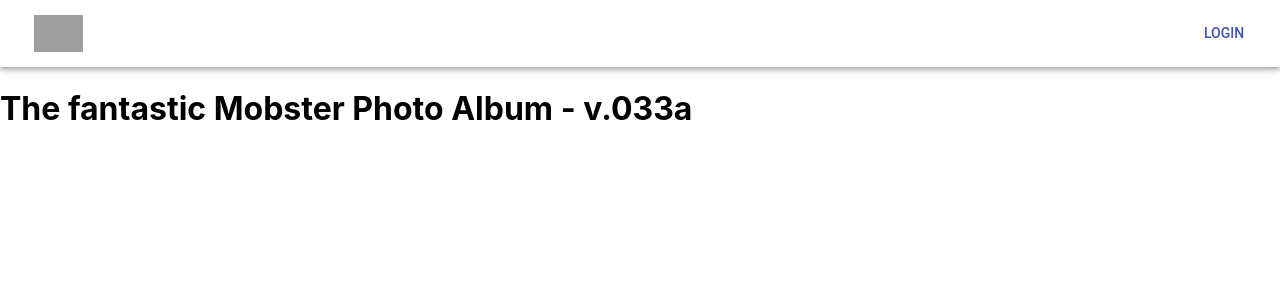
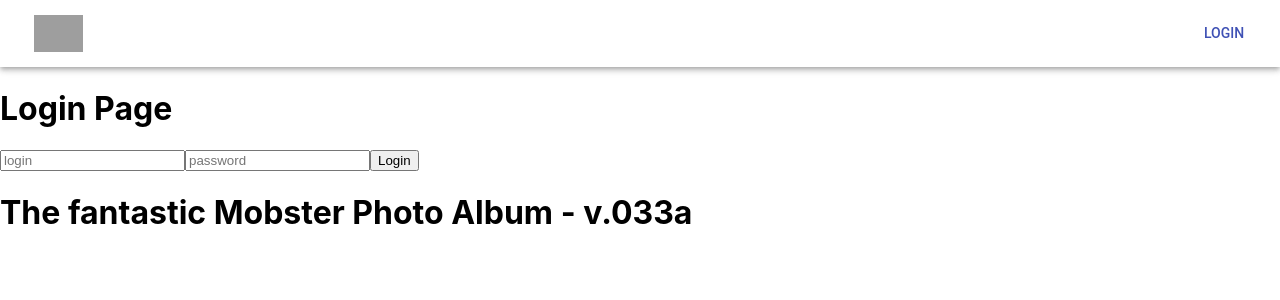
Before and after one commit to Zedekial/Mobster-Profile-Album, a React (Create React App) app in the folder Frontend/: page / in a window 1280 px wide. Shown: the top 300 px of the page. Built offline with nearby package versions, Linux system fonts and the light colour scheme; grey boxes are pictures that could not be loaded.

Commit message:
LoginPageComponent added, react-route

```diff
--- a/Frontend/src/App.js
+++ b/Frontend/src/App.js
@@ -1,7 +1,7 @@
 import React, { Component } from 'react';
 import './CSS/App.css';
 import HeaderComponent from './components/HeaderComponent';
-
+import LoginPageComponent from './components/LoginPageComponent'
 class App extends Component {
   constructor(){
     super();
@@ -14,6 +14,7 @@ class App extends Component {
     return (
       <div className="App">
        <HeaderComponent />
+       <LoginPageComponent />
         <h1>The fantastic Mobster Photo Album - v.033a</h1>
       </div>
     );
--- /dev/null
+++ b/Frontend/src/components/LoginPageComponent.js
@@ -0,0 +1,16 @@
+import React, { Component } from 'react'
+
+export default class LoginPageComponent extends Component {
+  render() {
+    return (
+      <div>
+        <h1>Login Page</h1>
+        <form>
+            <input name="login" placeholder="login"></input>
+            <input name="password" placeholder="password"></input>
+            <button type="submit">Login</button>
+        </form>
+      </div>
+    )
+  }
+}
```
Also changed, not shown: 1 other file (tests, documents, lock files or other folders).
